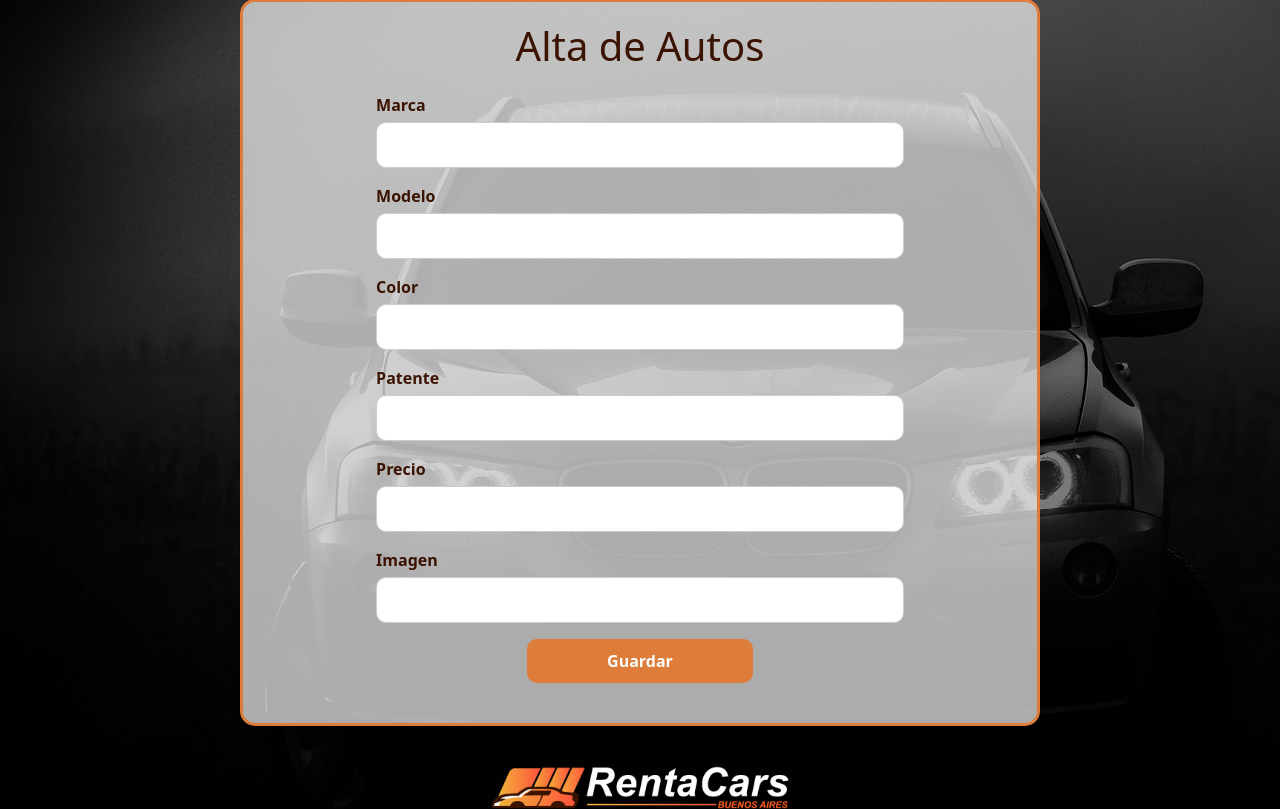
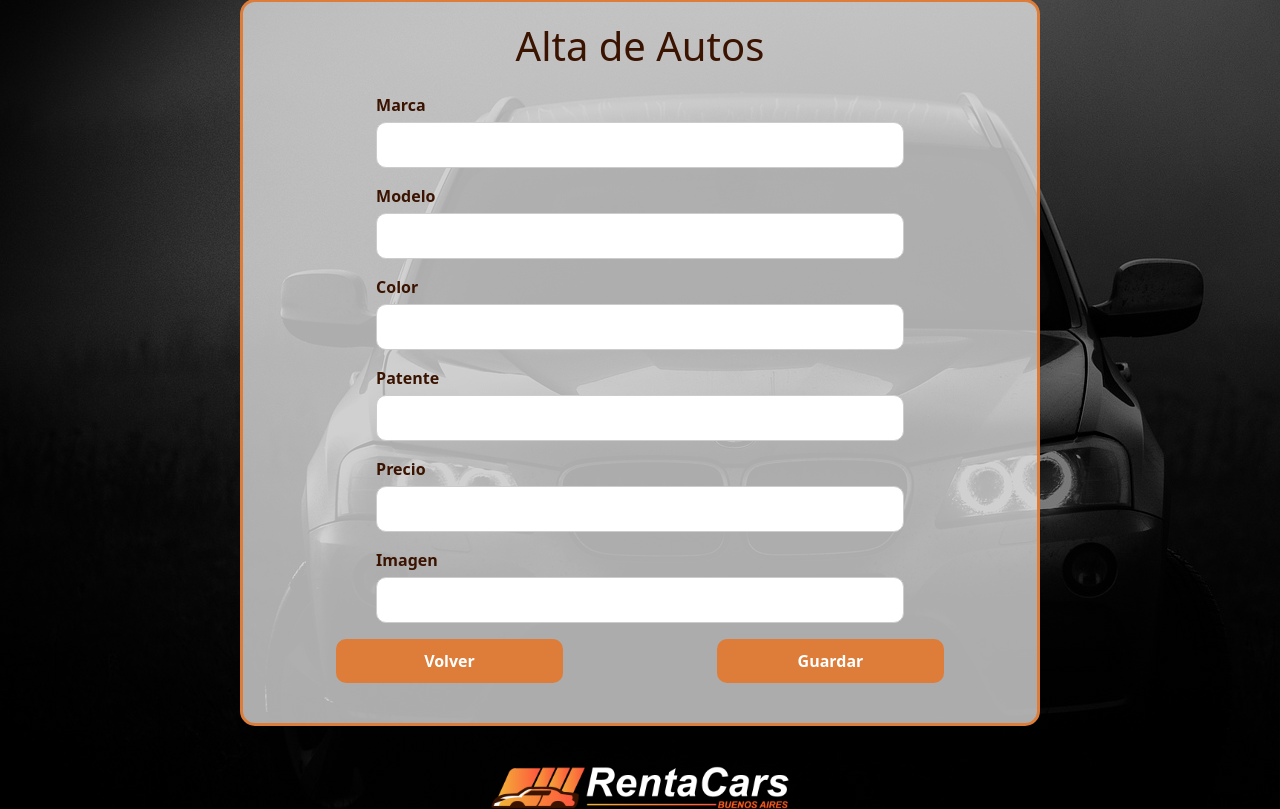
Before and after one commit to GuirinV/TP_G5_C24309_Django, a Django app: page /rentacars/alta_autos in a window 1280 px wide. Shown: the part 161-970 px from the top of the page. Run offline with Django 3.2, Linux system fonts and the light colour scheme.

Commit message:
se agregó un botón volver en el formulario de alta_autos.html

```diff
--- a/Django/AlquilerDeAutos/rentacars/templates/rentacars/alta_autos.html
+++ b/Django/AlquilerDeAutos/rentacars/templates/rentacars/alta_autos.html
@@ -28,7 +28,11 @@
             <h1>Alta de Autos</h1>
             {% csrf_token %}
             {{ alta_autos_form.as_p }}
-            <button type="submit">Guardar</button>
+
+            <div class="d-grid gap-2 d-md-flex justify-content-md-end">
+                <button type="button" ><a href="{% url 'index' %}" style="color: white; text-decoration: none;">Volver</a></button>
+                <button type="submit" >Guardar</button>
+            </div>
         </form>
         <img src="{% static 'rentacars/img/logo3.png' %}" alt="logo">
     </div>
```
